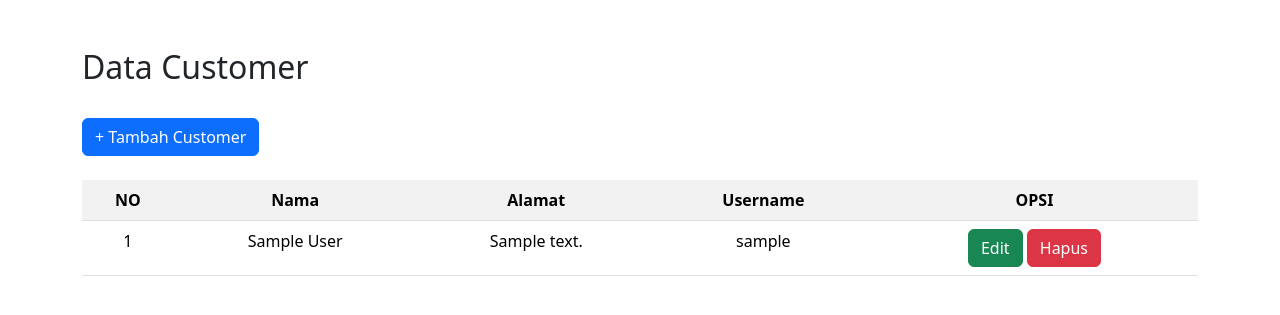
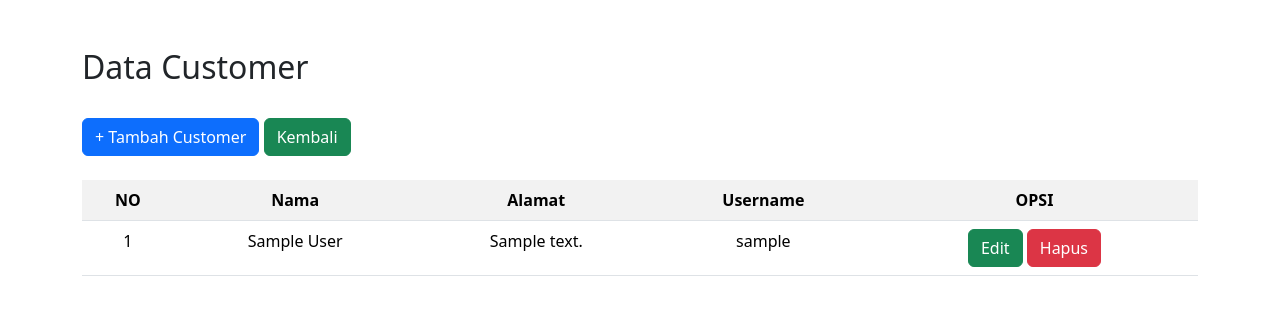
Before and after one commit to deknaa/laundry-app-tugas, a PHP site: page /customer/customer_view.php in a window 1280 px wide. Shown: the part 56-371 px from the top of the page. Run offline with PHP 8.4, Linux system fonts and the light colour scheme; tables that the repository leaves empty or names only in its code hold one stand-in row (values such as "Sample post").

Commit message:
feat(customer): add back button

```diff
--- a/customer/customer_view.php
+++ b/customer/customer_view.php
@@ -29,6 +29,7 @@
 	<h2>Data Customer</h2>
 	<br/>
 	<a href="customer_add.php" class="btn btn-primary">+ Tambah Customer</a>
+	<a href="../index.php" class="btn btn-success">Kembali</a>
 	<br/>
 	<br/>
 	<table class="table table-striped table-hover text-center">
```
